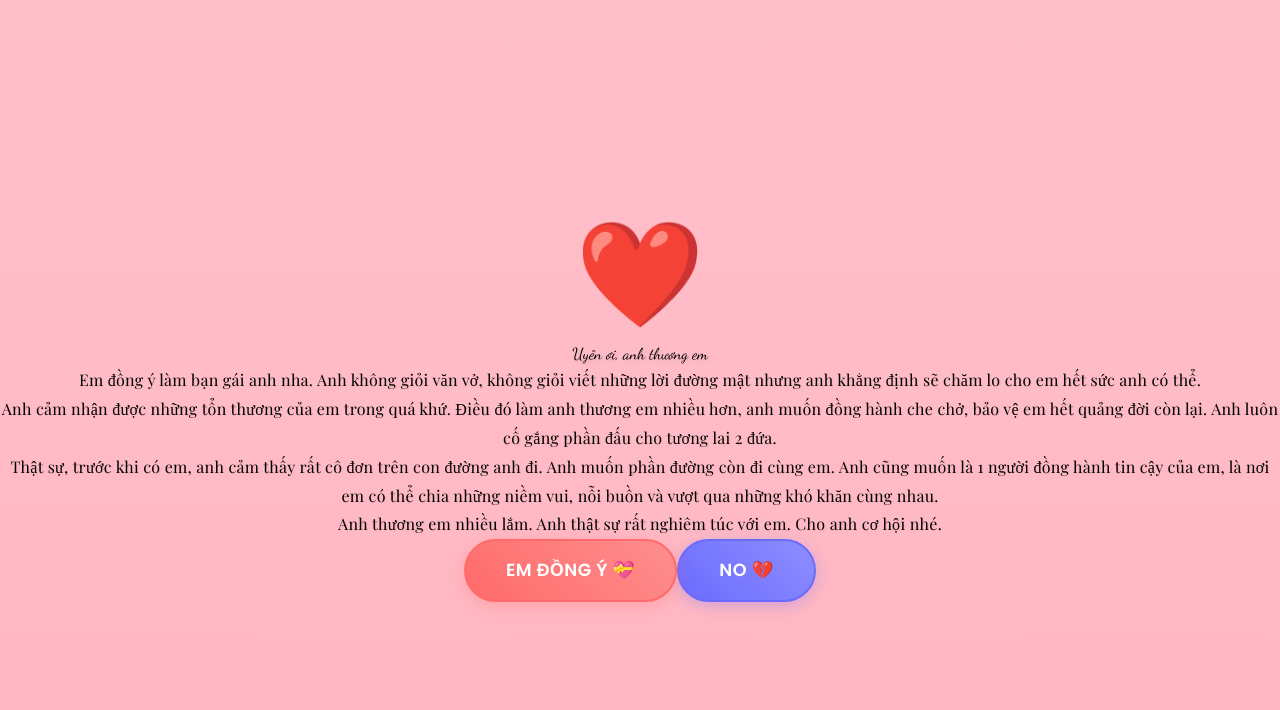
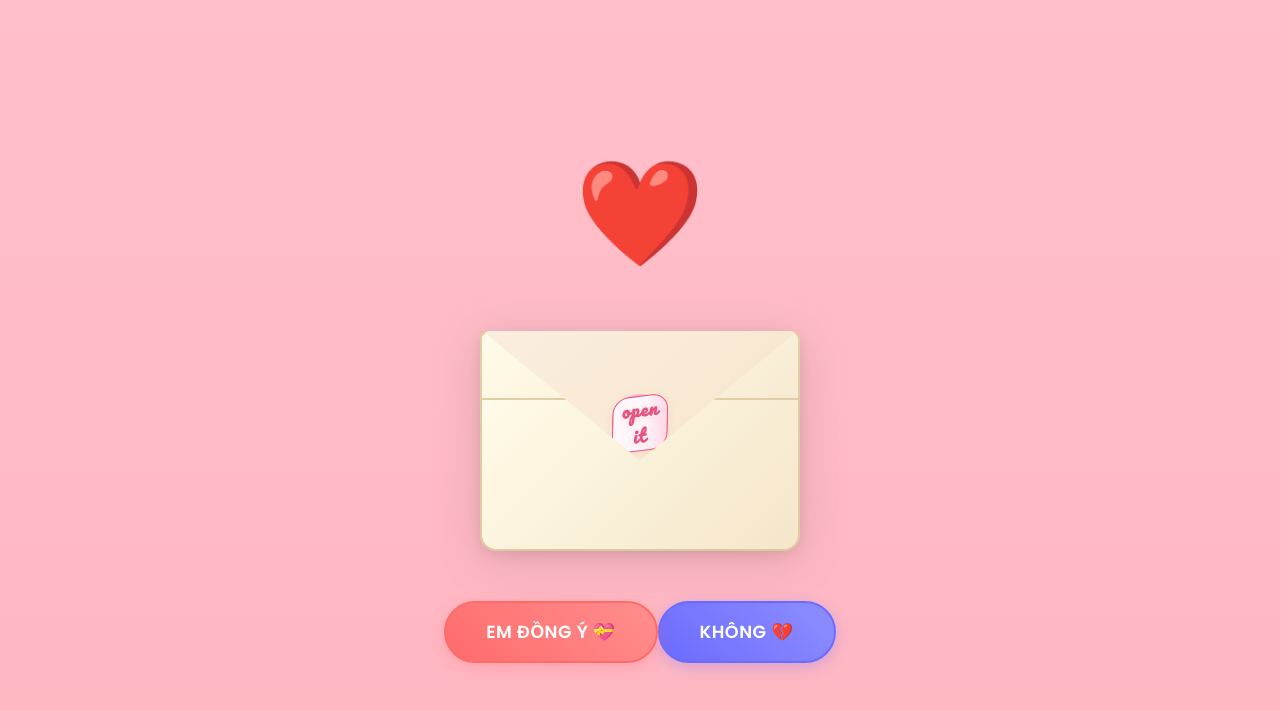
Before and after one commit to AidenTran15/Luna, a Next.js app in the folder luna/: page / in a window 1280 px wide. Shown: the top 710 px of the page. Built offline with nearby package versions, Linux system fonts and the light colour scheme.

Commit message:
Added the open stamp in the envelop

```diff
--- /dev/null
+++ b/luna/src/app/components/Envelope.module.css
@@ -0,0 +1,170 @@
+.envelopeContainer {
+    position: relative;
+    width: 320px;
+    height: 220px;
+    margin: 50px auto;
+    perspective: 1200px;
+}
+
+.envelope {
+    position: relative;
+    width: 100%;
+    height: 100%;
+    cursor: pointer;
+    transform-style: preserve-3d;
+    transition: transform 0.7s cubic-bezier(0.77, 0, 0.175, 1);
+    filter: drop-shadow(0 8px 24px rgba(0, 0, 0, 0.12));
+}
+
+.envelope.open {
+    transform: rotateX(180deg);
+}
+
+.front {
+    position: absolute;
+    width: 100%;
+    height: 100%;
+    background: linear-gradient(135deg, #fffbe8 0%, #f5e6ca 100%);
+    border: 2.5px solid #e0cfa6;
+    border-radius: 8px 8px 16px 16px;
+    box-shadow: 0 4px 16px rgba(0, 0, 0, 0.08);
+    transform-style: preserve-3d;
+    backface-visibility: hidden;
+    overflow: visible;
+}
+
+.flap {
+    position: absolute;
+    top: -2px;
+    left: 0;
+    width: 100%;
+    height: 60%;
+    background: linear-gradient(135deg, #fbeee0 0%, #f5e6ca 100%);
+    clip-path: polygon(0 0, 50% 100%, 100% 0);
+    border-top-left-radius: 8px;
+    border-top-right-radius: 8px;
+    box-shadow: 0 2px 8px rgba(0, 0, 0, 0.07);
+    z-index: 2;
+    transform-origin: top center;
+    transition: transform 0.7s cubic-bezier(0.77, 0, 0.175, 1);
+    display: flex;
+    align-items: flex-end;
+    justify-content: center;
+}
+
+.envelope.open .flap {
+    transform: rotateX(160deg);
+}
+
+.heartSeal {
+    position: absolute;
+    left: 50%;
+    bottom: 10px;
+    transform: translateX(-50%);
+    font-size: 2.2rem;
+    z-index: 3;
+    filter: drop-shadow(0 2px 4px rgba(255, 0, 0, 0.12));
+    pointer-events: none;
+}
+
+.pocket {
+    position: absolute;
+    top: 30%;
+    left: 0;
+    width: 100%;
+    height: 70%;
+    background: linear-gradient(135deg, #fffbe8 0%, #f5e6ca 100%);
+    border-bottom-left-radius: 16px;
+    border-bottom-right-radius: 16px;
+    z-index: 1;
+    box-shadow: 0 2px 8px rgba(0, 0, 0, 0.04);
+    border-top: 2px solid #e0cfa6;
+}
+
+.letter {
+    position: absolute;
+    width: 92%;
+    height: 88%;
+    background: linear-gradient(135deg, #fff 60%, #f7f7f7 100%);
+    top: 8%;
+    left: 4%;
+    border-radius: 6px;
+    transform: rotateX(180deg);
+    backface-visibility: hidden;
+    box-shadow: 0 2px 12px rgba(0, 0, 0, 0.10);
+    padding: 24px 20px 20px 20px;
+    overflow: hidden;
+    border: 1.5px solid #e0cfa6;
+    z-index: 4;
+}
+
+.content {
+    opacity: 0;
+    transform: translateY(24px);
+    transition: all 0.7s cubic-bezier(0.77, 0, 0.175, 1);
+    transition-delay: 0.35s;
+}
+
+.envelope.open .content {
+    opacity: 1;
+    transform: translateY(0);
+}
+
+.content h2 {
+    color: #c97b63;
+    margin-bottom: 15px;
+    font-size: 1.4em;
+    font-family: 'Brush Script MT', cursive, sans-serif;
+    font-weight: bold;
+}
+
+.content p {
+    color: #6d4c41;
+    line-height: 1.7;
+    margin-bottom: 0;
+    font-size: 1.08em;
+    font-family: 'Georgia', serif;
+    text-align: left;
+}
+
+.stamp {
+    position: absolute;
+    left: 50%;
+    bottom: 10px;
+    transform: translateX(-50%);
+    width: 56px;
+    height: 56px;
+    background: radial-gradient(circle at 60% 40%, #ffb6d5 60%, #e75480 100%);
+    border-radius: 50%;
+    display: flex;
+    align-items: center;
+    justify-content: center;
+    z-index: 3;
+    user-select: none;
+    pointer-events: none;
+}
+
+.ribbon {
+    position: relative;
+    display: flex;
+    align-items: center;
+    justify-content: center;
+    min-width: 44px;
+    min-height: 24px;
+    padding: 0 10px;
+    background: linear-gradient(90deg, #fff6fa 60%, #ffd6e6 100%);
+    border-radius: 16px;
+    box-shadow: 0 2px 8px rgba(231, 84, 128, 0.10);
+    font-family: 'Pacifico', cursive, 'Arial Rounded MT Bold', 'Arial', sans-serif;
+    font-size: 1.1rem;
+    color: #e75480;
+    font-weight: bold;
+    letter-spacing: 1.2px;
+    text-shadow: 0 1px 2px #fff, 0 2px 6px #ffd6e6;
+    border: 1.5px solid #e75480;
+    box-sizing: border-box;
+    text-align: center;
+    transform: rotate(-7deg) skew(-8deg, 0deg);
+    margin-top: 2px;
+    text-transform: lowercase;
+}
--- /dev/null
+++ b/luna/src/app/components/Envelope.tsx
@@ -0,0 +1,39 @@
+'use client';
+
+import { useState } from 'react';
+import styles from './Envelope.module.css';
+
+const Envelope = () => {
+  const [isOpen, setIsOpen] = useState(false);
+
+  return (
+    <div className={styles.envelopeContainer}>
+      <div
+        className={`${styles.envelope} ${isOpen ? styles.open : ''}`}
+        onClick={() => setIsOpen(!isOpen)}
+      >
+        <div className={styles.front}>
+          <div className={styles.flap}>
+            <div className={styles.stamp}>
+              <div className={styles.ribbon}>open it</div>
+            </div>
+          </div>
+          <div className={styles.pocket}></div>
+        </div>
+        <div className={styles.letter}>
+          <div className={styles.content}>
+            <h2>Uyên ơi, anh thương em</h2>
+            <p>
+              Em đồng ý làm bạn gái anh nha. Anh không giỏi văn vở, không giỏi viết những lời đường mật nhưng anh khẳng định sẽ chăm lo cho em hết sức anh có thể.
+              Anh cảm nhận được những tổn thương của em trong quá khứ. Điều đó làm anh thương em nhiều hơn, anh muốn đồng hành che chở, bảo vệ em hết quảng đời còn lại.  Anh luôn cố gắng phần đấu cho tương lai 2 đứa.
+              Thật sự, trước khi có em, anh cảm thấy rất cô đơn trên con đường anh đi. Anh muốn phần đường còn đi cùng em. Anh cũng muốn là 1 người đồng hành tin cậy của em, là nơi em có thể chia những niềm vui, nỗi buồn và vượt qua những khó khăn cùng nhau.
+              Anh thương em nhiều lắm. Anh thật sự rất nghiêm túc với em. Cho anh cơ hội nhé.
+            </p>
+          </div>
+        </div>
+      </div>
+    </div>
+  );
+};
+
+export default Envelope;
--- a/luna/src/app/globals.css
+++ b/luna/src/app/globals.css
@@ -1,4 +1,5 @@
 @import url('https://fonts.googleapis.com/css2?family=Dancing+Script:wght@400;700&family=Poppins:wght@300;400;500;600&family=Playfair+Display:wght@400;500;600;700&family=Noto+Serif+Display:wght@300;400;500;600&display=swap');
+@import url('https://fonts.googleapis.com/css2?family=Pacifico&display=swap');
 
 @import "tailwindcss/preflight";
 @tailwind utilities;
--- a/luna/src/app/page.tsx
+++ b/luna/src/app/page.tsx
@@ -1,27 +1,28 @@
 'use client';
 
 import { useState } from 'react';
+import Envelope from './components/Envelope';
 
 export default function Home() {
   const [noCount, setNoCount] = useState(0);
   const [yesPressed, setYesPressed] = useState(false);
 
   const noButtonText = [
-    "No",
-    "Are you sure?",
-    "Really sure?",
-    "Think again!",
-    "Last chance!",
-    "Surely not?",
-    "You might regret this!",
-    "Give it another thought!",
-    "Are you absolutely sure?",
-    "This could be a mistake!",
-    "Have a heart!",
-    "Don&apos;t be so cold!",
-    "Change of heart?",
-    "Wouldn&apos;t you reconsider?",
-    "Is that your final answer?",
+    "Không",
+    "Em chắc chứ?",
+    "Thật sự chắc chứ?",
+    "Nghĩ lại đi mà!",
+    "Cơ hội cuối cùng đó!",
+    "Chắc chắn không?",
+    "Em sẽ hối hận đó!",
+    "Suy nghĩ lại lần nữa đi!",
+    "Em thật sự rất chắc chứ?",
+    "Quyết định này có thể sai lầm đó!",
+    "Hãy mở lòng đi mà!",
+    "Đừng lạnh lùng vậy chứ!",
+    "Đổi ý không em?",
+    "Em không muốn suy nghĩ lại sao?",
+    "Đây là câu trả lời cuối cùng chứ?",
   ];
 
   const handleNoClick = () => {
@@ -37,26 +38,8 @@ export default function Home() {
       {!yesPressed ? (
         <>
           <div className="heart mb-8">❤️</div>
-          <div className="max-w-2xl mx-auto mb-8">
-            <h1 className="cute-font text-4xl font-bold text-pink-600 mb-6">
-              Uyên ơi, anh thương em
-            </h1>
-            <div className="romantic-text text-lg text-gray-700 space-y-6">
-              <p>
-                Em đồng ý làm bạn gái anh nha. Anh không giỏi văn vở, không giỏi viết những lời đường mật nhưng anh khẳng định sẽ chăm lo cho em hết sức anh có thể.
-              </p>
-              <p>
-                Anh cảm nhận được những tổn thương của em trong quá khứ. Điều đó làm anh thương em nhiều hơn, anh muốn đồng hành che chở, bảo vệ em hết quảng đời còn lại. Anh luôn cố gắng phần đấu cho tương lai 2 đứa.
-              </p>
-              <p>
-                Thật sự, trước khi có em, anh cảm thấy rất cô đơn trên con đường anh đi. Anh muốn phần đường còn đi cùng em. Anh cũng muốn là 1 người đồng hành tin cậy của em, là nơi em có thể chia những niềm vui, nỗi buồn và vượt qua những khó khăn cùng nhau.
-              </p>
-              <p>
-                Anh thương em nhiều lắm. Anh thật sự rất nghiêm túc với em. Cho anh cơ hội nhé.
-              </p>
-            </div>
-          </div>
-          <div className="flex gap-6">
+          <Envelope />
+          <div className="flex gap-6 mt-8">
             <button
               className="button-yes"
               onClick={handleYesClick}
```
